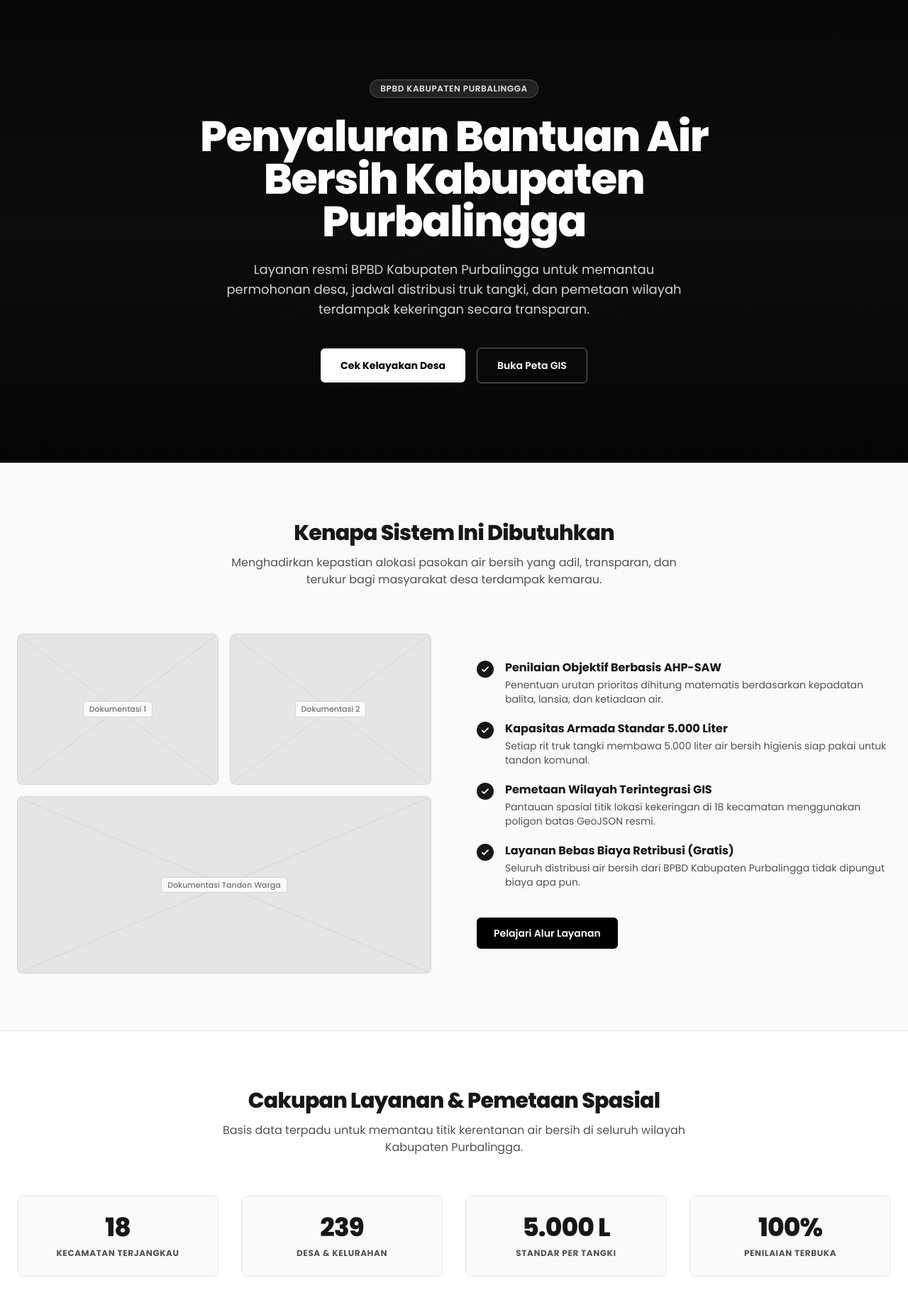
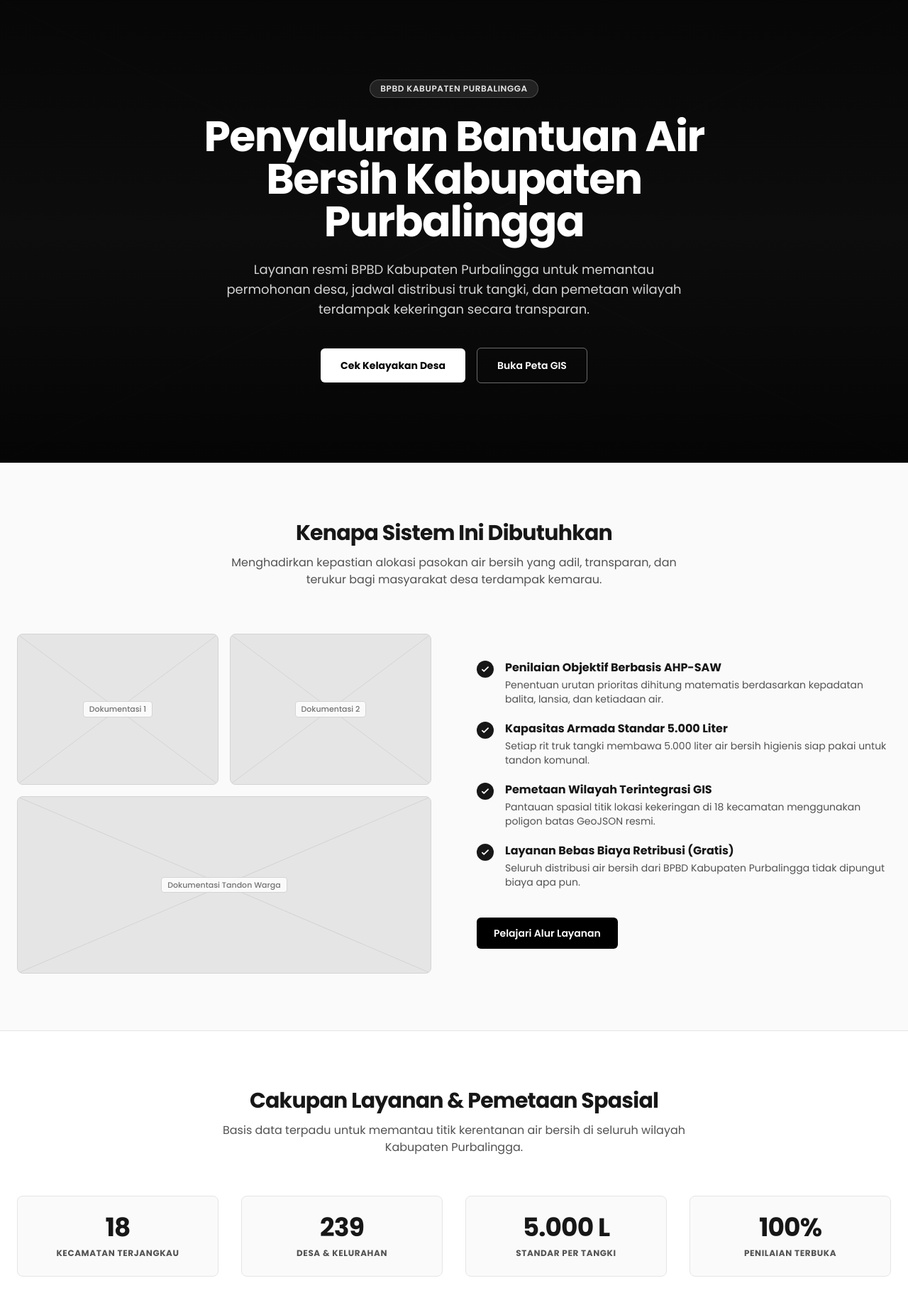
Before and after one commit to sandiprasetyo12/ppl-reg01-kel04-lingga-air, a Laravel app: page / in a window 1280 px wide. Shown: the part 81-1920 px from the top of the page at 71% size. Run offline with Laravel 12, Linux system fonts and the light colour scheme; parts of the project's set-up code (start-up, migrations or seed data) failed here and were passed over; some libraries are stand-ins or nearby versions.

Commit message:
refactor: soften heading and metric font weights from black to bold on landing page

```diff
--- a/resources/views/welcome.blade.php
+++ b/resources/views/welcome.blade.php
@@ -86,7 +86,7 @@
             </div>
 
             {{-- Centered H1 --}}
-            <h1 class="text-3xl sm:text-5xl lg:text-6xl font-black text-white tracking-tight leading-[1.15] max-w-3xl mx-auto">
+            <h1 class="text-3xl sm:text-5xl lg:text-6xl font-bold text-white tracking-tight leading-[1.2] max-w-3xl mx-auto">
                 Penyaluran Bantuan Air Bersih Kabupaten Purbalingga
             </h1>
 
@@ -118,7 +118,7 @@
         <div class="max-w-7xl mx-auto px-6">
             {{-- Centered Header --}}
             <div class="text-center max-w-2xl mx-auto mb-16 space-y-3">
-                <h2 class="text-3xl font-extrabold text-neutral-900 tracking-tight">
+                <h2 class="text-3xl font-bold text-neutral-900 tracking-tight">
                     Kenapa Sistem Ini Dibutuhkan
                 </h2>
                 <p class="text-neutral-600 text-sm sm:text-base leading-relaxed">
@@ -221,7 +221,7 @@
     <section id="gis" class="py-20 border-t border-neutral-200">
         <div class="max-w-7xl mx-auto px-6">
             <div class="text-center max-w-2xl mx-auto mb-14 space-y-3">
-                <h2 class="text-3xl font-extrabold text-neutral-900 tracking-tight">
+                <h2 class="text-3xl font-bold text-neutral-900 tracking-tight">
                     Cakupan Layanan & Pemetaan Spasial
                 </h2>
                 <p class="text-neutral-600 text-sm sm:text-base leading-relaxed">
@@ -232,19 +232,19 @@
             {{-- 4-Column Metric Counters --}}
             <div class="grid grid-cols-2 lg:grid-cols-4 gap-8 text-center mb-12">
                 <div class="p-6 bg-neutral-50 rounded-lg border border-neutral-200">
-                    <div class="text-4xl font-black text-neutral-900 tracking-tight">18</div>
+                    <div class="text-4xl font-bold text-neutral-900 tracking-tight">18</div>
                     <div class="text-xs font-bold uppercase tracking-wider text-neutral-600 mt-2">Kecamatan Terjangkau</div>
                 </div>
                 <div class="p-6 bg-neutral-50 rounded-lg border border-neutral-200">
-                    <div class="text-4xl font-black text-neutral-900 tracking-tight">239</div>
+                    <div class="text-4xl font-bold text-neutral-900 tracking-tight">239</div>
                     <div class="text-xs font-bold uppercase tracking-wider text-neutral-600 mt-2">Desa & Kelurahan</div>
                 </div>
                 <div class="p-6 bg-neutral-50 rounded-lg border border-neutral-200">
-                    <div class="text-4xl font-black text-neutral-900 tracking-tight">5.000 L</div>
+                    <div class="text-4xl font-bold text-neutral-900 tracking-tight">5.000 L</div>
                     <div class="text-xs font-bold uppercase tracking-wider text-neutral-600 mt-2">Standar per Tangki</div>
                 </div>
                 <div class="p-6 bg-neutral-50 rounded-lg border border-neutral-200">
-                    <div class="text-4xl font-black text-neutral-900 tracking-tight">100%</div>
+                    <div class="text-4xl font-bold text-neutral-900 tracking-tight">100%</div>
                     <div class="text-xs font-bold uppercase tracking-wider text-neutral-600 mt-2">Penilaian Terbuka</div>
                 </div>
             </div>
@@ -286,7 +286,7 @@
     <section id="program" class="py-20 border-t border-neutral-200">
         <div class="max-w-7xl mx-auto px-6">
             <div class="text-center max-w-2xl mx-auto mb-14 space-y-3">
-                <h2 class="text-3xl font-extrabold text-neutral-900 tracking-tight">
+                <h2 class="text-3xl font-bold text-neutral-900 tracking-tight">
                     Dokumentasi Penyaluran Terkini
                 </h2>
                 <p class="text-neutral-600 text-sm sm:text-base leading-relaxed">
@@ -378,7 +378,7 @@
     <section class="py-20 border-t border-neutral-200 bg-neutral-50">
         <div class="max-w-7xl mx-auto px-6">
             <div class="text-center max-w-2xl mx-auto mb-14 space-y-3">
-                <h2 class="text-3xl font-extrabold text-neutral-900 tracking-tight">
+                <h2 class="text-3xl font-bold text-neutral-900 tracking-tight">
                     Aspirasi & Laporan Penerima Manfaat
                 </h2>
                 <p class="text-neutral-600 text-sm sm:text-base leading-relaxed">
@@ -440,7 +440,7 @@
                 {{-- Right: Accordion FAQ Items --}}
                 <div class="lg:col-span-7 space-y-6">
                     <div>
-                        <h2 class="text-3xl font-extrabold text-neutral-900 tracking-tight">
+                        <h2 class="text-3xl font-bold text-neutral-900 tracking-tight">
                             Pertanyaan yang Sering Diajukan
                         </h2>
                         <p class="text-neutral-600 text-sm mt-2">
@@ -480,7 +480,7 @@
         <div class="max-w-7xl mx-auto px-6">
             <div class="bg-neutral-900 text-white rounded-xl p-8 sm:p-12 flex flex-col md:flex-row items-center justify-between gap-6">
                 <div class="space-y-2 max-w-xl text-center md:text-left">
-                    <h2 class="text-2xl sm:text-3xl font-extrabold tracking-tight">
+                    <h2 class="text-2xl sm:text-3xl font-bold tracking-tight">
                         Desa Anda Membutuhkan Bantuan Air Segera?
                     </h2>
                     <p class="text-neutral-300 text-sm leading-relaxed">
```
